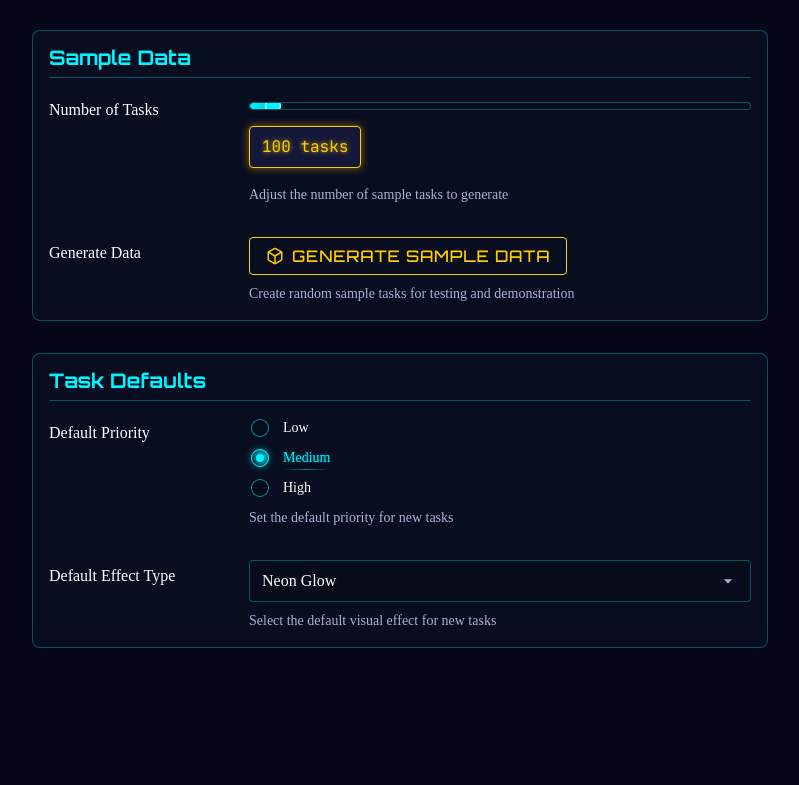
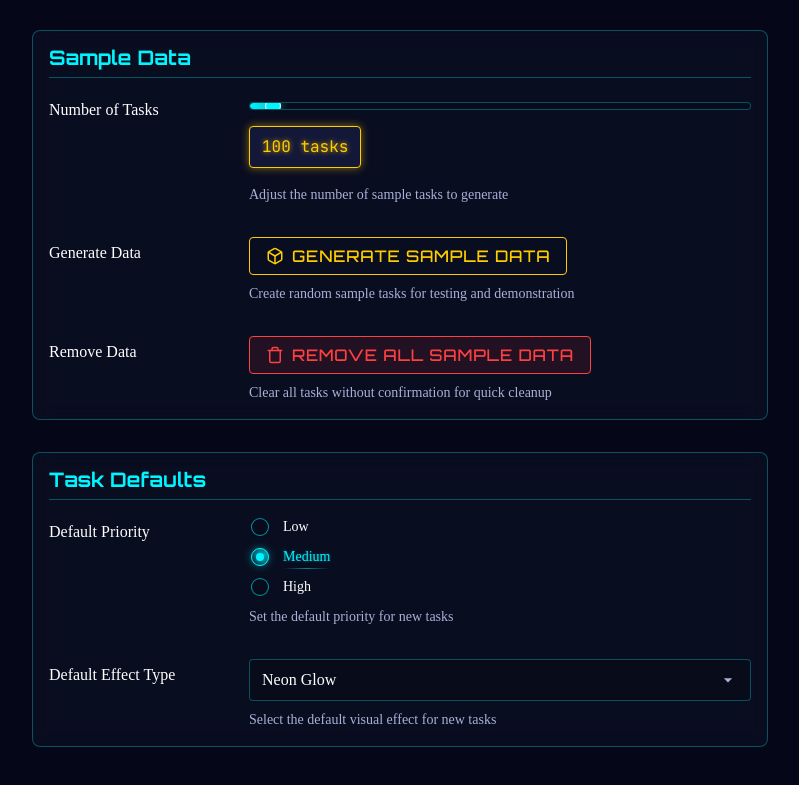
Before and after one commit to Content-Shoveler/void-check, a Vue app: page /settings in a window 1280 px wide. Shown: the part 1638-2423 px from the top of the page, without its empty margins (240-1039 px from the left). Before the commit the page ends 2334 px from the top, so only its background shows below. Built offline with nearby package versions, Linux system fonts and the light colour scheme.

Commit message:
confim modal

```diff
--- a/src/views/Settings.vue
+++ b/src/views/Settings.vue
@@ -286,6 +286,28 @@
             </div>
           </div>
         </div>
+
+        <div class="setting-group">
+          <div class="setting-label">Remove Data</div>
+          <div class="setting-control">
+            <CyberButton
+              variant="danger"
+              @click="removeSampleData"
+              :loading="removingSampleData"
+            >
+              <template #icon-left>
+                <svg xmlns="http://www.w3.org/2000/svg" width="18" height="18" viewBox="0 0 24 24" fill="none" stroke="currentColor" stroke-width="2" stroke-linecap="round" stroke-linejoin="round">
+                  <polyline points="3 6 5 6 21 6"></polyline>
+                  <path d="M19 6v14a2 2 0 0 1-2 2H7a2 2 0 0 1-2-2V6m3 0V4a2 2 0 0 1 2-2h4a2 2 0 0 1 2 2v2"></path>
+                </svg>
+              </template>
+              Remove All Sample Data
+            </CyberButton>
+            <div class="setting-help">
+              Clear all tasks without confirmation for quick cleanup
+            </div>
+          </div>
+        </div>
       </CyberCard>
 
       <!-- Task Defaults Section -->
@@ -328,17 +350,14 @@
 
     <!-- Confirmation Modal -->
     <CyberModal
-      :is-open="isConfirmModalOpen"
-      @close="isConfirmModalOpen = false"
+      :model-value="isConfirmModalOpen"
+      @update:model-value="isConfirmModalOpen = $event"
+      title="Confirm Action"
     >
-      <template #title>
-        Confirm Action
-      </template>
-      <template #content>
-        <p>Are you sure you want to clear all data? This action cannot be undone.</p>
-        <p>All tasks and custom settings will be permanently deleted.</p>
-      </template>
-      <template #actions>
+      <p>Are you sure you want to clear all data? This action cannot be undone.</p>
+      <p>All tasks and custom settings will be permanently deleted.</p>
+
+      <template #footer>
         <CyberButton
           variant="ghost"
           @click="isConfirmModalOpen = false"
@@ -660,6 +679,7 @@ export default defineComponent({
     // Sample Data Controls
     const sampleDataCount = ref(100); // Default to 100 tasks
     const generatingSampleData = ref(false);
+    const removingSampleData = ref(false);
 
     const generateSampleData = async () => {
       if (generatingSampleData.value) return;
@@ -681,6 +701,26 @@ export default defineComponent({
         console.error('Failed to generate sample data:', error);
       } finally {
         generatingSampleData.value = false;
+      }
+    };
+
+    const removeSampleData = async () => {
+      if (removingSampleData.value) return;
+
+      removingSampleData.value = true;
+
+      try {
+        // Clear all tasks directly without confirmation
+        await tasksStore.clearAllTasks();
+
+        // Refresh the tasks in the store
+        await tasksStore.fetchAllTasks();
+
+        console.log('All sample data removed successfully');
+      } catch (error) {
+        console.error('Failed to remove sample data:', error);
+      } finally {
+        removingSampleData.value = false;
       }
     };
 
@@ -718,6 +758,8 @@ export default defineComponent({
       sampleDataCount,
       generatingSampleData,
       generateSampleData,
+      removingSampleData,
+      removeSampleData,
 
       // Modal State
       isConfirmModalOpen,
```
